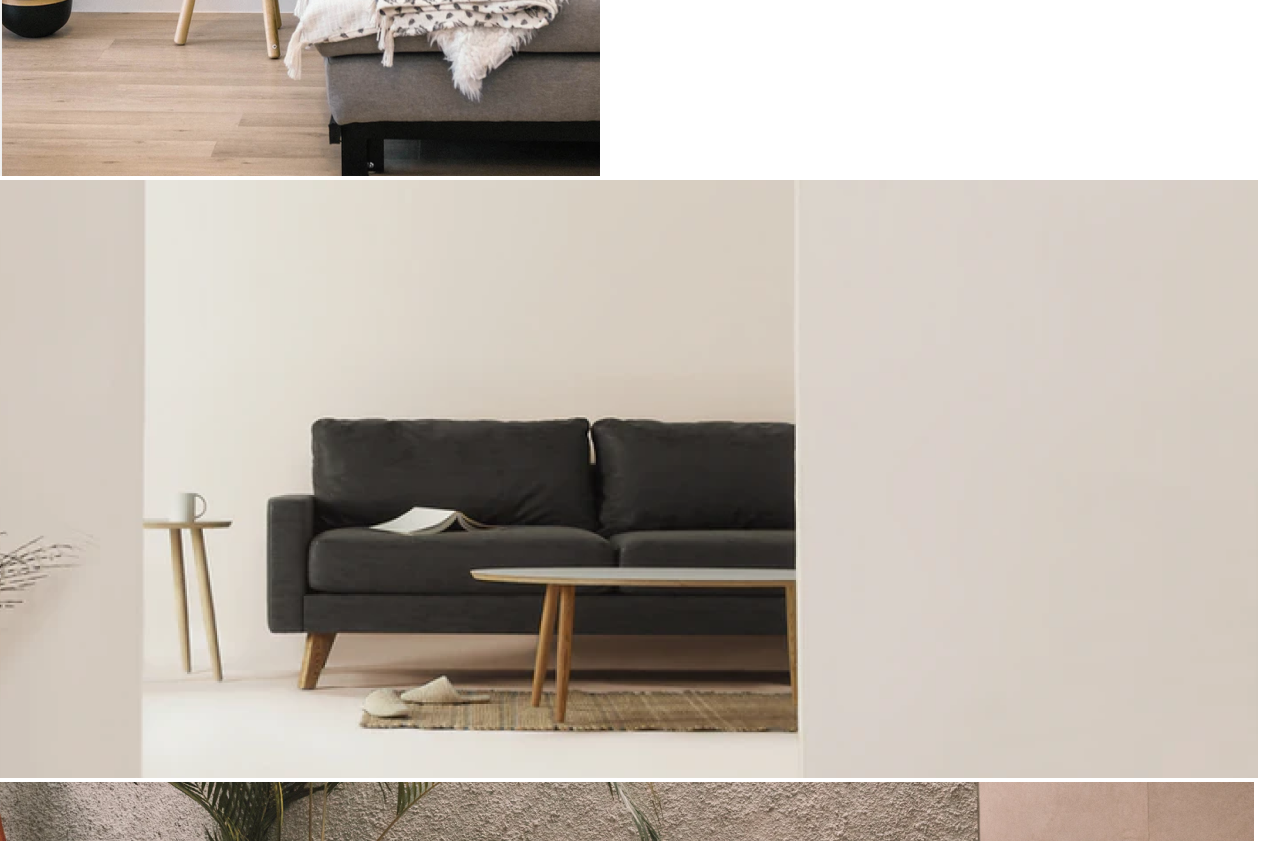
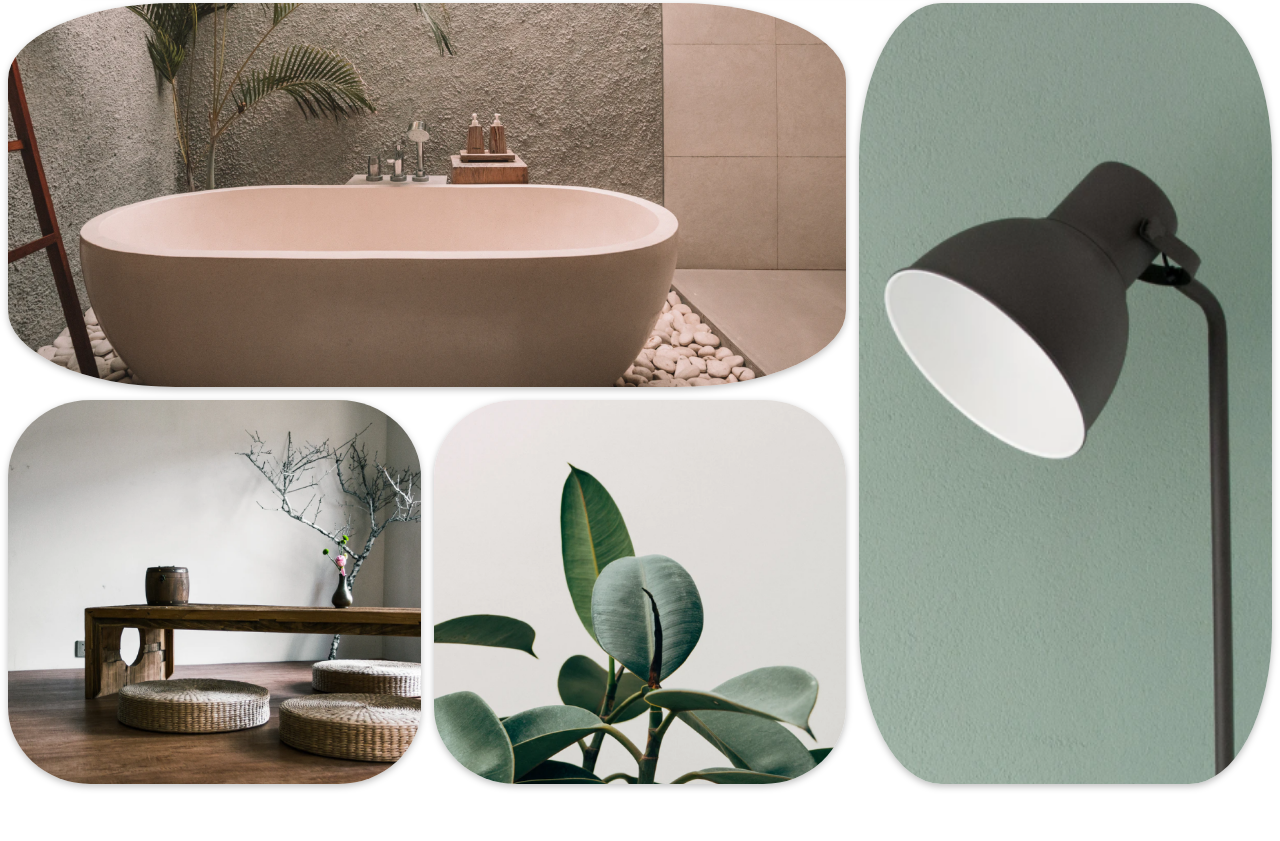
Before and after one commit to lia07/devchallenge__mygallery, a plain HTML site: page index.html in a window 1280 px wide. Shown: the part 679-1520 px from the top of the page. Drawn offline with Linux system fonts and the light colour scheme.

Commit message:
[upd]gallery

```diff
--- a/css/style.css
+++ b/css/style.css
@@ -94,6 +94,71 @@ main {
     color: var(--gray-3);
 }
 
+/* start gallery*/
+.gallery {
+    margin: 1.7em 0 3.25em;
+    padding: 1em .5em .5em;
+    overflow: hidden;
+    width: 100%;
+
+    display: grid;
+    grid-template-rows: repeat(3, minmax(125px, 30vw));
+    grid-template-columns: repeat(3, 1fr);
+    justify-content: center;
+    gap: .8em;
+}
+
+.gallery-image{
+    border-radius: 20%;
+    width: 100%;
+    height: 100%;
+    object-fit: cover;
+    object-position: 50% top;
+    box-shadow: 0 2.5px 7px rgba(190, 190, 190, 1);
+    position: relative;
+    bottom: 15px;
+    /* opacity: 90; */
+    animation: showImage 1.2s ease-in;
+    animation-fill-mode: forwards;
+
+}
+
+.img--1{
+    grid-column: 1 / span 1;
+    grid-row: 1 / span 1;
+}
+.img--2{
+    grid-column: 2 / span 2;
+    grid-row: 1 / span 1;
+    animation-delay: .5s;
+}
+
+.img--3{
+    grid-column: 1 / span 2;
+    grid-row: 2 / span 1;
+    animation-delay: 1s;
+}
+
+.img--4 {
+    grid-column: 3 / span 1;
+    grid-row: 2 / span 2;
+    animation-delay: 1.5s;
+}
+
+
+.img--5 {
+    grid-column: 2 / span 1;
+    grid-row: 3 / span 1;
+    animation-delay: 2.5s;
+}
+
+.img--6 {
+    grid-column: 1 / span 1;
+    grid-row: 3 / span 1;
+    animation-delay: 2s;
+}
+/* end gallery*/
+
 /*  end footer */
 #footer{
     font-family: 'Montserrat', sans-serif;
--- a/index.html
+++ b/index.html
@@ -41,11 +41,11 @@
 
         <div class="gallery">
             <img  class="gallery-image img--1" src="./img/photo1.png" alt="">
-            <img  class="gallery-image img--1" src="./img/photo2.png" alt="">
-            <img  class="gallery-image img--1" src="./img/photo3.png" alt="">
-            <img  class="gallery-image img--1" src="./img/photo4.png" alt="">
-            <img  class="gallery-image img--1" src="./img/photo5.png" alt="">
-            <img  class="gallery-image img--1" src="./img/photo6.png" alt="">
+            <img  class="gallery-image img--2" src="./img/photo2.png" alt="">
+            <img  class="gallery-image img--3" src="./img/photo3.png" alt="">
+            <img  class="gallery-image img--4" src="./img/photo4.png" alt="">
+            <img  class="gallery-image img--5" src="./img/photo5.png" alt="">
+            <img  class="gallery-image img--6" src="./img/photo6.png" alt="">
         </div>
 
     </main>
```
